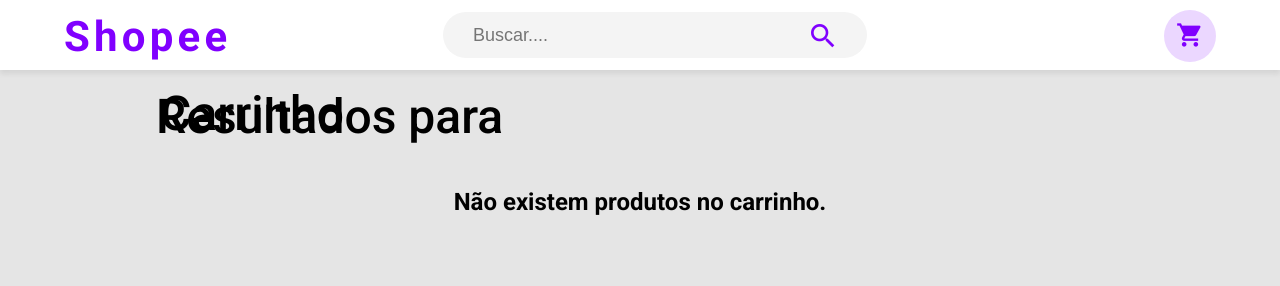
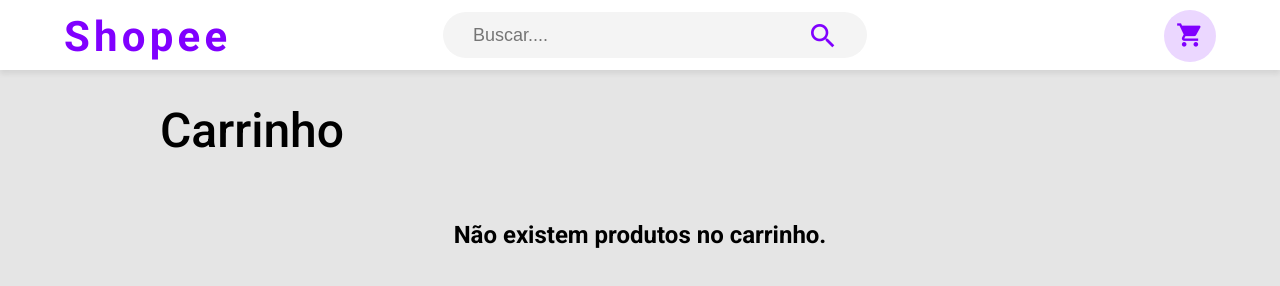
Before and after one commit to bferronato/shopinhouse-1, a React app: page /shop-cart in a window 1280 px wide. Built offline with nearby package versions, Linux system fonts and the light colour scheme.

Commit message:
Descobrindo feedback e título da página

```diff
--- a/src/components/Navbar.css
+++ b/src/components/Navbar.css
@@ -36,13 +36,13 @@
   }
 
   .feedback {
-    line-height: 24px;
-    margin-top: 32px;
+    z-index: -1;
+    margin-top: 30px;
     position: absolute;
     color: #000000;
     font-weight: 500;
-    font-size: 48px;
-    padding-left: 156px;
+    font-size: 47px;
+    padding-left: 157px;
     white-space: nowrap;
   }
 
--- a/src/styles/theme.css
+++ b/src/styles/theme.css
@@ -18,7 +18,6 @@
     display: flexbox;
     height: 100%;
     width: 100%;
-    background-color: #E5E5E5;
 }
 
 .header {
--- a/src/views/BaseView.css
+++ b/src/views/BaseView.css
@@ -1,11 +1,16 @@
 .base__title {
+    z-index: -1;
+    background-color: #e5e5e5;
     margin: 32px 0 64px 160px;
     font-family: Roboto;
     font-style: normal;
     font-weight: 500;
     font-size: 48px;
-    line-height: 24px;
     color: #000000;
+}
+
+.base__title h1 {
+    height: 30px;
 }
 
 .base__container {
```
